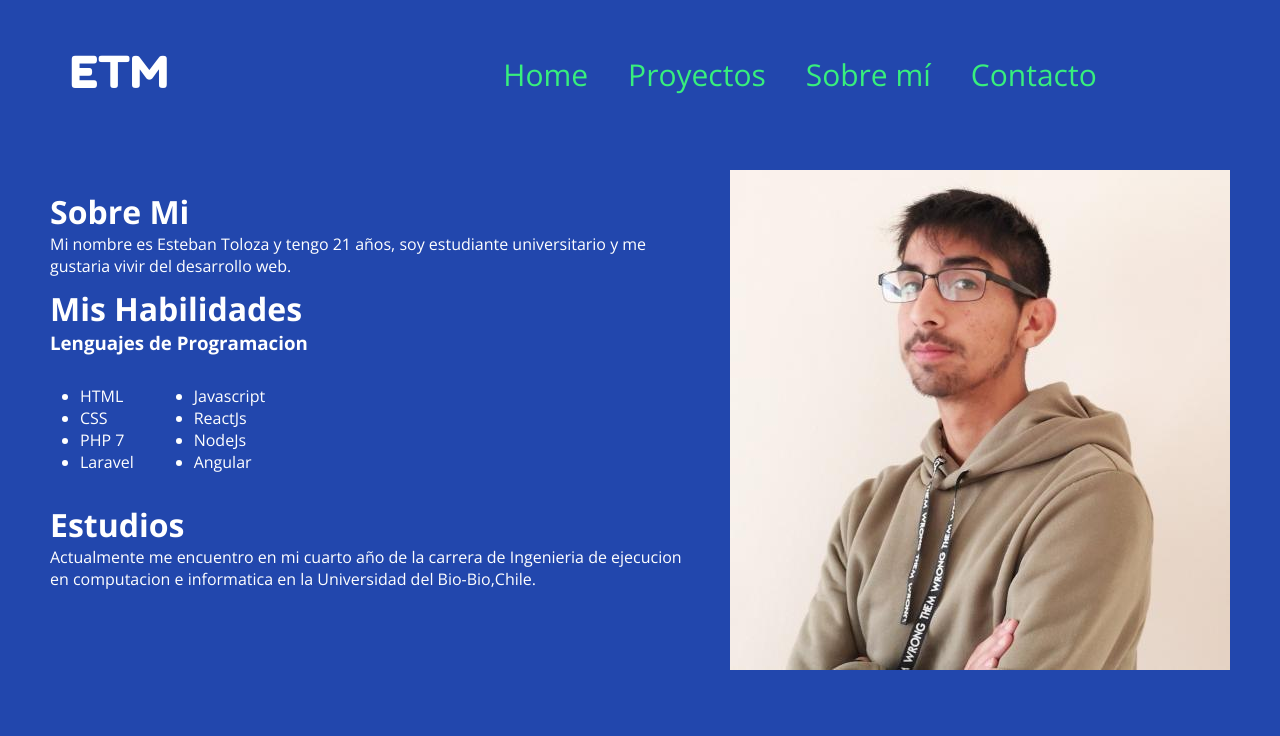
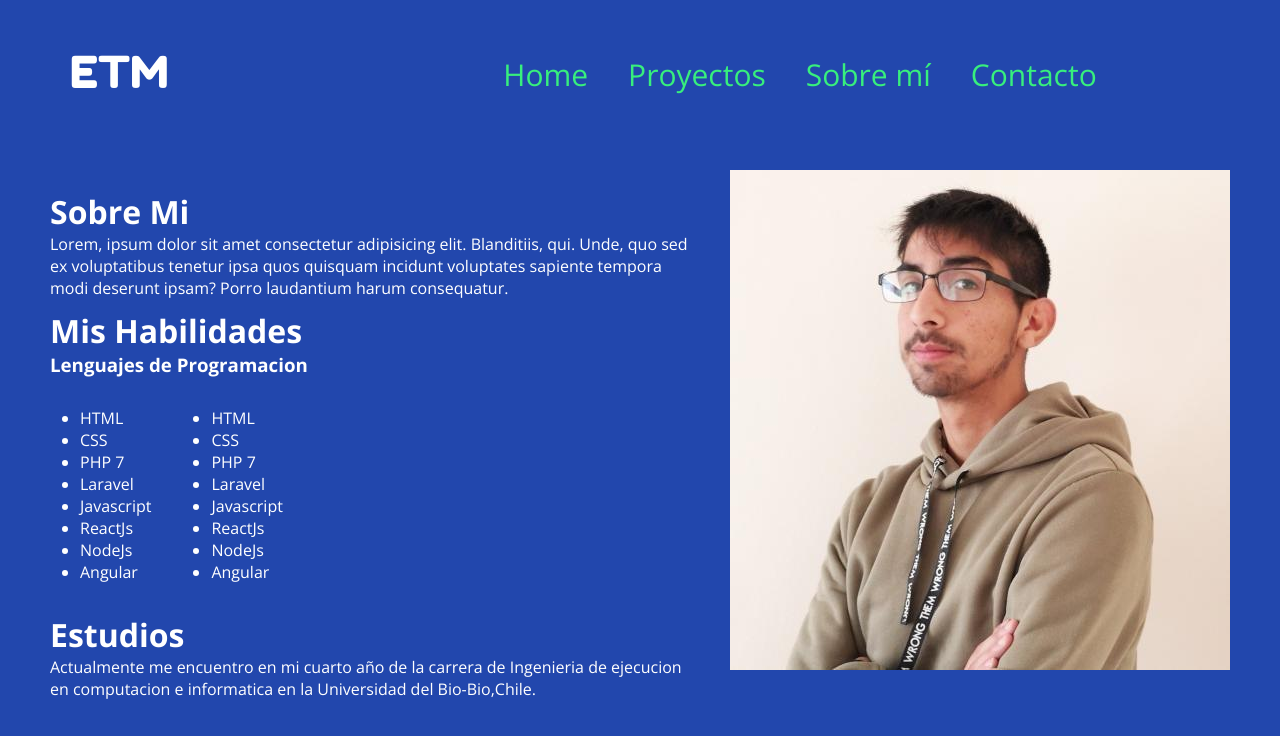
Before and after one commit to toloza011/toloza011.github.io, a plain HTML site: page about.html in a window 1280 px wide. Drawn offline with nearby package versions, Linux system fonts and the light colour scheme; a script that the page names is missing.

Commit message:
segundo intenta

```diff
--- a/about.html
+++ b/about.html
@@ -76,7 +76,7 @@
                 <div class="info">
                    <div class="sobre-mi">
                     <h1>Sobre Mi</h1>
-                    Mi nombre es Esteban Toloza y tengo 21 años, soy estudiante universitario y me gustaria vivir del desarrollo web.
+                    Lorem, ipsum dolor sit amet consectetur adipisicing elit. Blanditiis, qui. Unde, quo sed ex voluptatibus tenetur ipsa quos quisquam incidunt voluptates sapiente tempora modi deserunt ipsam? Porro laudantium harum consequatur.
                    </div>
                    <div class="skills">
                        <h1>Mis Habilidades</h1>
@@ -87,13 +87,21 @@
                             <li>CSS</li>
                             <li>PHP 7</li>
                             <li>Laravel</li>
-
-                        </ul>
-                        <ul>
                             <li>Javascript</li>
                             <li>ReactJs</li>
                             <li>NodeJs</li>
                             <li>Angular</li>
+                        </ul>
+                        <ul>
+                            <li>HTML</li>
+                            <li>CSS</li>
+                            <li>PHP 7</li>
+                            <li>Laravel</li>
+                            <li>Javascript</li>
+                            <li>ReactJs</li>
+                            <li>NodeJs</li>
+                            <li>Angular</li>
+
                         </ul>
                        </div>
 
```
